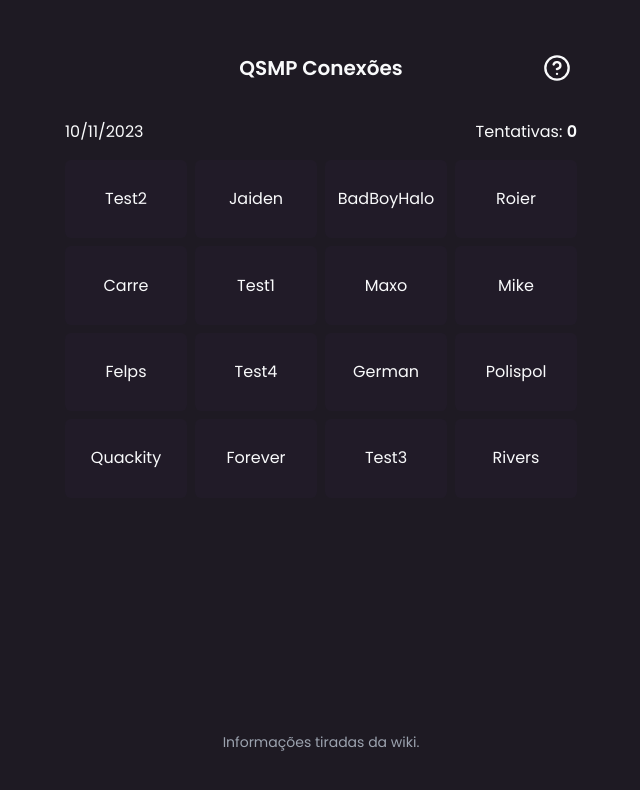
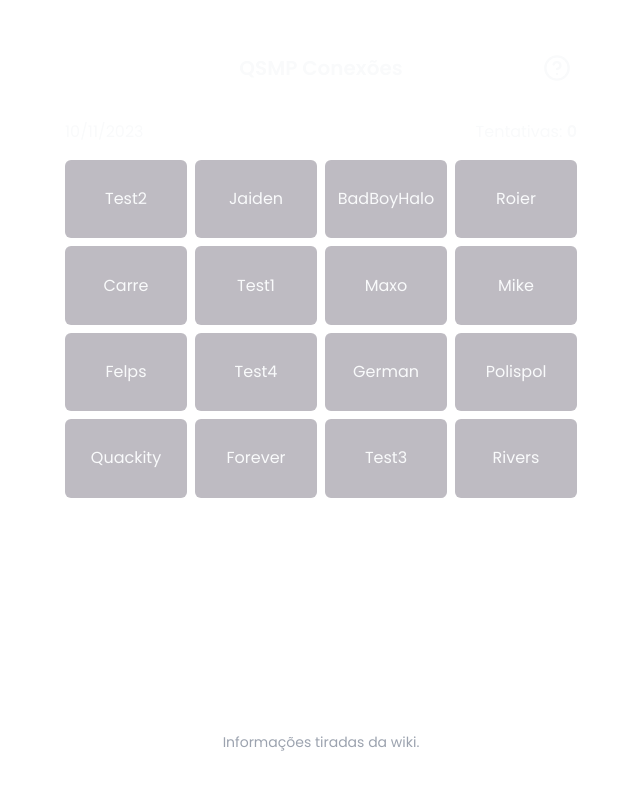
Before and after one commit to AshLightvale/qsmpconexoes, a Next.js app: page / in a window 1280 px wide. Shown: the top 790 px of the page, without its empty margins (319-959 px from the left). Built offline with nearby package versions, Linux system fonts and the light colour scheme.

Commit message:
Update tailwind.config.ts

```diff
--- a/tailwind.config.ts
+++ b/tailwind.config.ts
@@ -20,10 +20,10 @@ module.exports = {
 				border: "hsl(var(--border))",
 				input: "hsl(var(--input))",
 				ring: "hsl(var(--ring))",
-				background: "hsl(var(--background))",
+				background: "hsl(var(118, 22%, 21%))",
 				foreground: "hsl(var(--foreground))",
 				primary: {
-					DEFAULT: "hsl(118, 22%, 21%)",
+					DEFAULT: "hsl(--primary)",
 					foreground: "hsl(var(--primary-foreground))",
 				},
 				secondary: {
```
